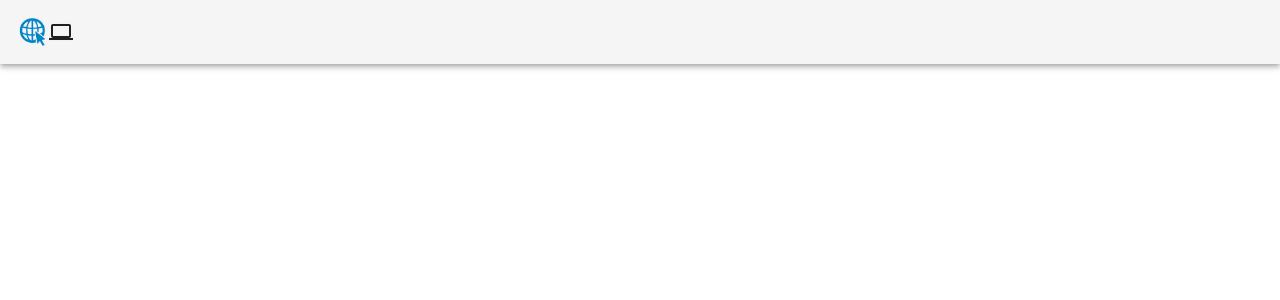
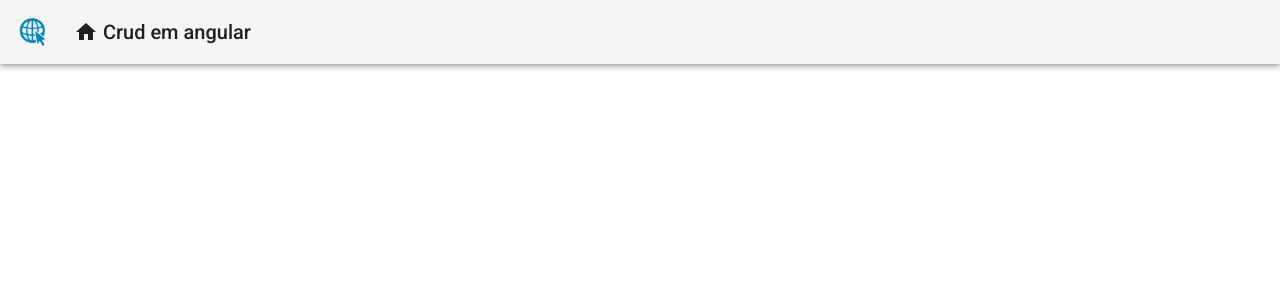
Before and after one commit to cavalcant3/crud-angular, an Angular app in the folder frontend/: page / in a window 1280 px wide. Shown: the top 300 px of the page. Built offline with nearby package versions, Linux system fonts and the light colour scheme.

Commit message:
header completo

```diff
--- a/frontend/src/app/components/header/header.component.css
+++ b/frontend/src/app/components/header/header.component.css
@@ -11,3 +11,9 @@
     max-height: 32px;
 
 }
+.header .title-group{
+    padding-left: 25px;
+}
+.header .title-group i{
+    padding-right: 5px;
+}
--- a/frontend/src/app/components/header/header.component.html
+++ b/frontend/src/app/components/header/header.component.html
@@ -4,11 +4,12 @@
         <img class="logo" src="assets/logo.png" alt="logo">
     </a>
 </span>
-<span>
+<span class="title-group">
     <a>
         <i class="material-icons">
-            computer
+            home
         </i>
+        Crud em angular
     </a>
 </span>
 </mat-toolbar>
```
